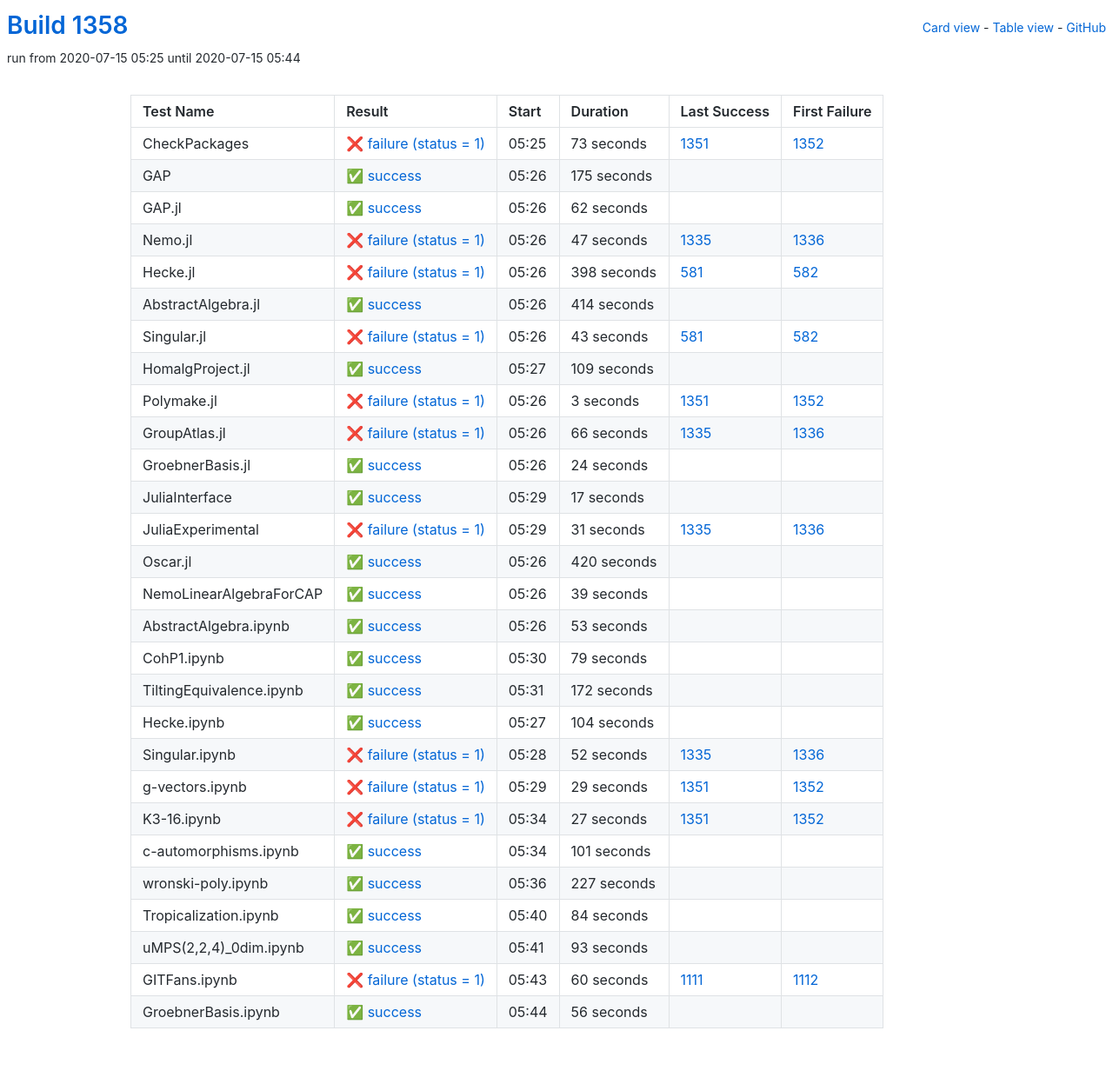
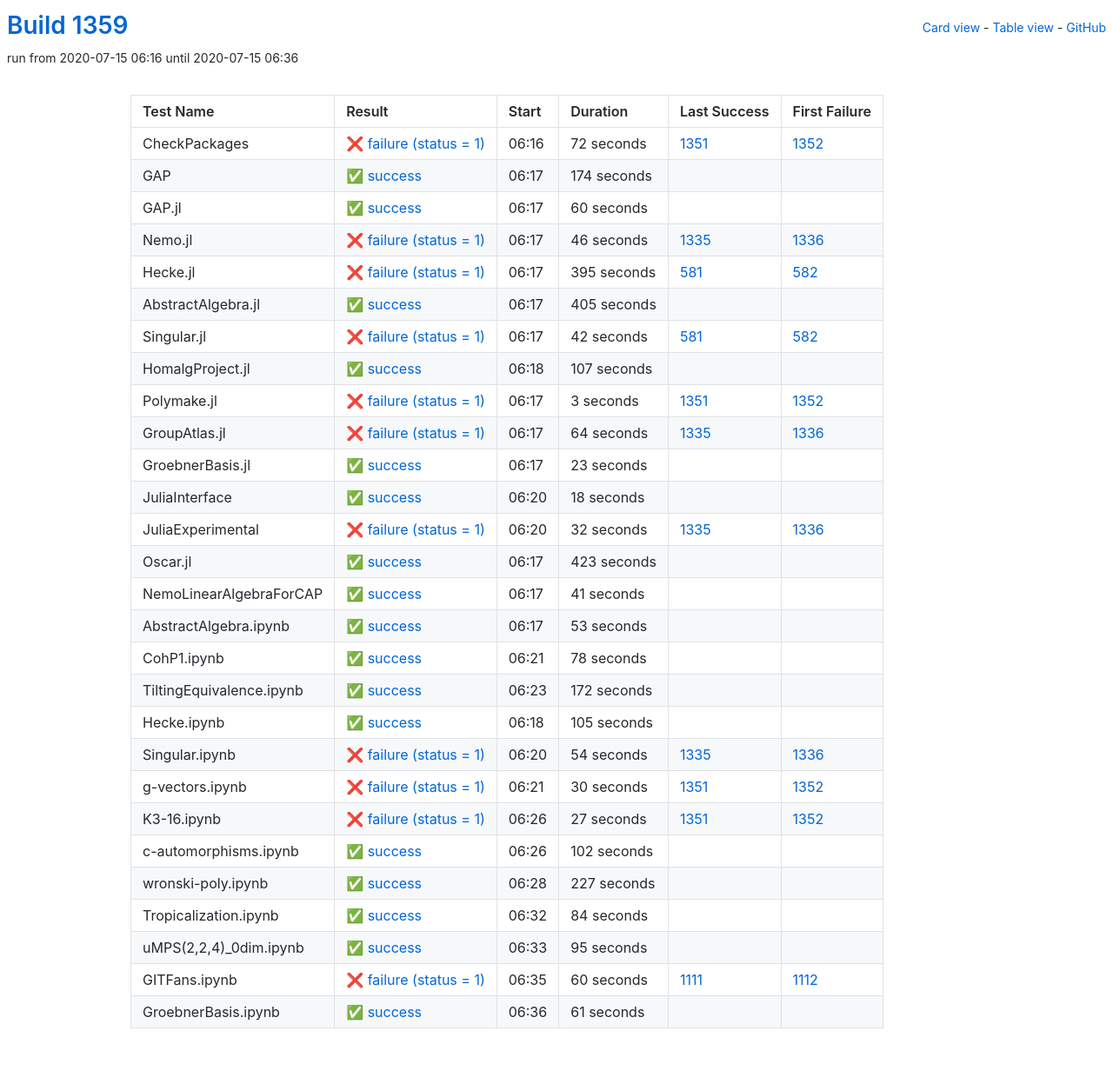
Before and after one commit to oscar-system/oscar-ci-status-1.4, a Jekyll site: the page built from table.html, in a window 1280 px wide. Shown: the whole page at 87% size. Built offline with Jekyll 4.4.1, drawn with Linux system fonts in a browser that asks for light colours.

Commit message:
Build #1359

```diff
--- a/_data/ci.yml
+++ b/_data/ci.yml
@@ -1,6 +1,6 @@
 ---
-build: 1358
-build_url: https://oscarci.mathematik.uni-kl.de/job/oscar-julia-1.4/1358/
+build: 1359
+build_url: https://oscarci.mathematik.uni-kl.de/job/oscar-julia-1.4/1359/
 job: oscar-julia-1.4
 organization: oscar-system
 repo: oscar-ci-status-1.4
@@ -8,104 +8,104 @@ repourl: https://github.com/oscar-system/oscar-ci-status-1.4
 tests:
 - name: CheckPackages
   id: checkpackages
-  log: https://oscarci.mathematik.uni-kl.de/job/oscar-julia-1.4/1358/artifact/logs/build-1358/CheckPackages.log
-  start: 2020-07-15 05:25
+  log: https://oscarci.mathematik.uni-kl.de/job/oscar-julia-1.4/1359/artifact/logs/build-1359/CheckPackages.log
+  start: 2020-07-15 06:16
   success: false
   exitcode: 1
   status: failure
-  duration: 73
+  duration: 72
   last_success: 1351
   last_success_url: https://oscarci.mathematik.uni-kl.de/job/oscar-julia-1.4/1351/
   first_failure: 1352
   first_failure_url: https://oscarci.mathematik.uni-kl.de/job/oscar-julia-1.4/1352/
 - name: GAP
   id: gap
-  log: https://oscarci.mathematik.uni-kl.de/job/oscar-julia-1.4/1358/artifact/logs/build-1358/GAP.log
-  start: 2020-07-15 05:26
+  log: https://oscarci.mathematik.uni-kl.de/job/oscar-julia-1.4/1359/artifact/logs/build-1359/GAP.log
+  start: 2020-07-15 06:17
   success: true
   exitcode: 0
   status: success
-  duration: 175
+  duration: 174
   last_success: false
   last_success_url:
   first_failure: false
   first_failure_url:
 - name: GAP.jl
   id: gap-jl
-  log: https://oscarci.mathematik.uni-kl.de/job/oscar-julia-1.4/1358/artifact/logs/build-1358/GAP.jl.log
-  start: 2020-07-15 05:26
+  log: https://oscarci.mathematik.uni-kl.de/job/oscar-julia-1.4/1359/artifact/logs/build-1359/GAP.jl.log
+  start: 2020-07-15 06:17
   success: true
   exitcode: 0
   status: success
-  duration: 62
+  duration: 60
   last_success: false
   last_success_url:
   first_failure: false
   first_failure_url:
 - name: Nemo.jl
   id: nemo-jl
-  log: https://oscarci.mathematik.uni-kl.de/job/oscar-julia-1.4/1358/artifact/logs/build-1358/Nemo.jl.log
-  start: 2020-07-15 05:26
+  log: https://oscarci.mathematik.uni-kl.de/job/oscar-julia-1.4/1359/artifact/logs/build-1359/Nemo.jl.log
+  start: 2020-07-15 06:17
   success: false
   exitcode: 1
   status: failure
-  duration: 47
+  duration: 46
   last_success: 1335
   last_success_url: https://oscarci.mathematik.uni-kl.de/job/oscar-julia-1.4/1335/
   first_failure: 1336
   first_failure_url: https://oscarci.mathematik.uni-kl.de/job/oscar-julia-1.4/1336/
 - name: Hecke.jl
   id: hecke-jl
-  log: https://oscarci.mathematik.uni-kl.de/job/oscar-julia-1.4/1358/artifact/logs/build-1358/Hecke.jl.log
-  start: 2020-07-15 05:26
+  log: https://oscarci.mathematik.uni-kl.de/job/oscar-julia-1.4/1359/artifact/logs/build-1359/Hecke.jl.log
+  start: 2020-07-15 06:17
   success: false
   exitcode: 1
   status: failure
-  duration: 398
+  duration: 395
   last_success: 581
   last_success_url: https://oscarci.mathematik.uni-kl.de/job/oscar-julia-1.4/581/
   first_failure: 582
   first_failure_url: https://oscarci.mathematik.uni-kl.de/job/oscar-julia-1.4/582/
 - name: AbstractAlgebra.jl
   id: abstractalgebra-jl
-  log: https://oscarci.mathematik.uni-kl.de/job/oscar-julia-1.4/1358/artifact/logs/build-1358/AbstractAlgebra.jl.log
-  start: 2020-07-15 05:26
+  log: https://oscarci.mathematik.uni-kl.de/job/oscar-julia-1.4/1359/artifact/logs/build-1359/AbstractAlgebra.jl.log
+  start: 2020-07-15 06:17
   success: true
   exitcode: 0
   status: success
-  duration: 414
+  duration: 405
   last_success: false
   last_success_url:
   first_failure: false
   first_failure_url:
 - name: Singular.jl
   id: singular-jl
-  log: https://oscarci.mathematik.uni-kl.de/job/oscar-julia-1.4/1358/artifact/logs/build-1358/Singular.jl.log
-  start: 2020-07-15 05:26
+  log: https://oscarci.mathematik.uni-kl.de/job/oscar-julia-1.4/1359/artifact/logs/build-1359/Singular.jl.log
+  start: 2020-07-15 06:17
   success: false
   exitcode: 1
   status: failure
-  duration: 43
+  duration: 42
   last_success: 581
   last_success_url: https://oscarci.mathematik.uni-kl.de/job/oscar-julia-1.4/581/
   first_failure: 582
   first_failure_url: https://oscarci.mathematik.uni-kl.de/job/oscar-julia-1.4/582/
 - name: HomalgProject.jl
   id: homalgproject-jl
-  log: https://oscarci.mathematik.uni-kl.de/job/oscar-julia-1.4/1358/artifact/logs/build-1358/HomalgProject.jl.log
-  start: 2020-07-15 05:27
+  log: https://oscarci.mathematik.uni-kl.de/job/oscar-julia-1.4/1359/artifact/logs/build-1359/HomalgProject.jl.log
+  start: 2020-07-15 06:18
   success: true
   exitcode: 0
   status: success
-  duration: 109
+  duration: 107
   last_success: false
   last_success_url:
   first_failure: false
   first_failure_url:
 - name: Polymake.jl
   id: polymake-jl
-  log: https://oscarci.mathematik.uni-kl.de/job/oscar-julia-1.4/1358/artifact/logs/build-1358/Polymake.jl.log
-  start: 2020-07-15 05:26
+  log: https://oscarci.mathematik.uni-kl.de/job/oscar-julia-1.4/1359/artifact/logs/build-1359/Polymake.jl.log
+  start: 2020-07-15 06:17
   success: false
   exitcode: 1
   status: failure
@@ -116,80 +116,80 @@ tests:
   first_failure_url: https://oscarci.mathematik.uni-kl.de/job/oscar-julia-1.4/1352/
 - name: GroupAtlas.jl
   id: groupatlas-jl
-  log: https://oscarci.mathematik.uni-kl.de/job/oscar-julia-1.4/1358/artifact/logs/build-1358/GroupAtlas.jl.log
-  start: 2020-07-15 05:26
+  log: https://oscarci.mathematik.uni-kl.de/job/oscar-julia-1.4/1359/artifact/logs/build-1359/GroupAtlas.jl.log
+  start: 2020-07-15 06:17
   success: false
   exitcode: 1
   status: failure
-  duration: 66
+  duration: 64
   last_success: 1335
   last_success_url: https://oscarci.mathematik.uni-kl.de/job/oscar-julia-1.4/1335/
   first_failure: 1336
   first_failure_url: https://oscarci.mathematik.uni-kl.de/job/oscar-julia-1.4/1336/
 - name: GroebnerBasis.jl
   id: groebnerbasis-jl
-  log: https://oscarci.mathematik.uni-kl.de/job/oscar-julia-1.4/1358/artifact/logs/build-1358/GroebnerBasis.jl.log
-  start: 2020-07-15 05:26
+  log: https://oscarci.mathematik.uni-kl.de/job/oscar-julia-1.4/1359/artifact/logs/build-1359/GroebnerBasis.jl.log
+  start: 2020-07-15 06:17
   success: true
   exitcode: 0
   status: success
-  duration: 24
+  duration: 23
   last_success: false
   last_success_url:
   first_failure: false
   first_failure_url:
 - name: JuliaInterface
   id: juliainterface
-  log: https://oscarci.mathematik.uni-kl.de/job/oscar-julia-1.4/1358/artifact/logs/build-1358/JuliaInterface.log
-  start: 2020-07-15 05:29
+  log: https://oscarci.mathematik.uni-kl.de/job/oscar-julia-1.4/1359/artifact/logs/build-1359/JuliaInterface.log
+  start: 2020-07-15 06:20
   success: true
   exitcode: 0
   status: success
-  duration: 17
+  duration: 18
   last_success: false
   last_success_url:
   first_failure: false
   first_failure_url:
 - name: JuliaExperimental
   id: juliaexperimental
-  log: https://oscarci.mathematik.uni-kl.de/job/oscar-julia-1.4/1358/artifact/logs/build-1358/JuliaExperimental.log
-  start: 2020-07-15 05:29
+  log: https://oscarci.mathematik.uni-kl.de/job/oscar-julia-1.4/1359/artifact/logs/build-1359/JuliaExperimental.log
+  start: 2020-07-15 06:20
   success: false
   exitcode: 1
   status: failure
-  duration: 31
+  duration: 32
   last_success: 1335
   last_success_url: https://oscarci.mathematik.uni-kl.de/job/oscar-julia-1.4/1335/
   first_failure: 1336
   first_failure_url: https://oscarci.mathematik.uni-kl.de/job/oscar-julia-1.4/1336/
 - name: Oscar.jl
   id: oscar-jl
-  log: https://oscarci.mathematik.uni-kl.de/job/oscar-julia-1.4/1358/artifact/logs/build-1358/Oscar.jl.log
-  start: 2020-07-15 05:26
+  log: https://oscarci.mathematik.uni-kl.de/job/oscar-julia-1.4/1359/artifact/logs/build-1359/Oscar.jl.log
+  start: 2020-07-15 06:17
   success: true
   exitcode: 0
   status: success
-  duration: 420
+  duration: 423
   last_success: false
   last_success_url:
   first_failure: false
   first_failure_url:
 - name: NemoLinearAlgebraForCAP
   id: nemolinearalgebraforcap
-  log: https://oscarci.mathematik.uni-kl.de/job/oscar-julia-1.4/1358/artifact/logs/build-1358/NemoLinearAlgebraForCAP.log
-  start: 2020-07-15 05:26
+  log: https://oscarci.mathematik.uni-kl.de/job/oscar-julia-1.4/1359/artifact/logs/build-1359/NemoLinearAlgebraForCAP.log
+  start: 2020-07-15 06:17
   success: true
   exitcode: 0
   status: success
-  duration: 39
+  duration: 41
   last_success: false
   last_success_url:
   first_failure: false
   first_failure_url:
 - name: AbstractAlgebra.ipynb
   id: abstractalgebra-ipynb
-  log: https://oscarci.mathematik.uni-kl.de/job/oscar-julia-1.4/1358/artifact/logs/build-1358/AbstractAlgebra.ipynb.log
-  start: 2020-07-15 05:26
+  log: https://oscarci.mathematik.uni-kl.de/job/oscar-julia-1.4/1359/artifact/logs/build-1359/AbstractAlgebra.ipynb.log
+  start: 2020-07-15 06:17
   success: true
   exitcode: 0
   status: success
@@ -200,20 +200,20 @@ tests:
   first_failure_url:
 - name: CohP1.ipynb
   id: cohp1-ipynb
-  log: https://oscarci.mathematik.uni-kl.de/job/oscar-julia-1.4/1358/artifact/logs/build-1358/CohP1.ipynb.log
-  start: 2020-07-15 05:30
+  log: https://oscarci.mathematik.uni-kl.de/job/oscar-julia-1.4/1359/artifact/logs/build-1359/CohP1.ipynb.log
+  start: 2020-07-15 06:21
   success: true
   exitcode: 0
   status: success
-  duration: 79
+  duration: 78
   last_success: false
   last_success_url:
   first_failure: false
   first_failure_url:
 - name: TiltingEquivalence.ipynb
   id: tiltingequivalence-ipynb
-  log: https://oscarci.mathematik.uni-kl.de/job/oscar-julia-1.4/1358/artifact/logs/build-1358/TiltingEquivalence.ipynb.log
-  start: 2020-07-15 05:31
+  log: https://oscarci.mathematik.uni-kl.de/job/oscar-julia-1.4/1359/artifact/logs/build-1359/TiltingEquivalence.ipynb.log
+  start: 2020-07-15 06:23
   success: true
   exitcode: 0
   status: success
@@ -224,44 +224,44 @@ tests:
   first_failure_url:
 - name: Hecke.ipynb
   id: hecke-ipynb
-  log: https://oscarci.mathematik.uni-kl.de/job/oscar-julia-1.4/1358/artifact/logs/build-1358/Hecke.ipynb.log
-  start: 2020-07-15 05:27
+  log: https://oscarci.mathematik.uni-kl.de/job/oscar-julia-1.4/1359/artifact/logs/build-1359/Hecke.ipynb.log
+  start: 2020-07-15 06:18
   success: true
   exitcode: 0
   status: success
-  duration: 104
+  duration: 105
   last_success: false
   last_success_url:
   first_failure: false
   first_failure_url:
 - name: Singular.ipynb
   id: singular-ipynb
-  log: https://oscarci.mathematik.uni-kl.de/job/oscar-julia-1.4/1358/artifact/logs/build-1358/Singular.ipynb.log
-  start: 2020-07-15 05:28
+  log: https://oscarci.mathematik.uni-kl.de/job/oscar-julia-1.4/1359/artifact/logs/build-1359/Singular.ipynb.log
+  start: 2020-07-15 06:20
   success: false
   exitcode: 1
   status: failure
-  duration: 52
+  duration: 54
   last_success: 1335
   last_success_url: https://oscarci.mathematik.uni-kl.de/job/oscar-julia-1.4/1335/
   first_failure: 1336
   first_failure_url: https://oscarci.mathematik.uni-kl.de/job/oscar-julia-1.4/1336/
 - name: g-vectors.ipynb
   id: g-vectors-ipynb
-  log: https://oscarci.mathematik.uni-kl.de/job/oscar-julia-1.4/1358/artifact/logs/build-1358/g-vectors.ipynb.log
-  start: 2020-07-15 05:29
+  log: https://oscarci.mathematik.uni-kl.de/job/oscar-julia-1.4/1359/artifact/logs/build-1359/g-vectors.ipynb.log
+  start: 2020-07-15 06:21
   success: false
   exitcode: 1
   status: failure
-  duration: 29
+  duration: 30
   last_success: 1351
   last_success_url: https://oscarci.mathematik.uni-kl.de/job/oscar-julia-1.4/1351/
   first_failure: 1352
   first_failure_url: https://oscarci.mathematik.uni-kl.de/job/oscar-julia-1.4/1352/
 - name: K3-16.ipynb
   id: k3-16-ipynb
-  log: https://oscarci.mathematik.uni-kl.de/job/oscar-julia-1.4/1358/artifact/logs/build-1358/K3-16.ipynb.log
-  start: 2020-07-15 05:34
+  log: https://oscarci.mathematik.uni-kl.de/job/oscar-julia-1.4/1359/artifact/logs/build-1359/K3-16.ipynb.log
+  start: 2020-07-15 06:26
   success: false
   exitcode: 1
   status: failure
@@ -272,20 +272,20 @@ tests:
   first_failure_url: https://oscarci.mathematik.uni-kl.de/job/oscar-julia-1.4/1352/
 - name: c-automorphisms.ipynb
   id: c-automorphisms-ipynb
-  log: https://oscarci.mathematik.uni-kl.de/job/oscar-julia-1.4/1358/artifact/logs/build-1358/c-automorphisms.ipynb.log
-  start: 2020-07-15 05:34
+  log: https://oscarci.mathematik.uni-kl.de/job/oscar-julia-1.4/1359/artifact/logs/build-1359/c-automorphisms.ipynb.log
+  start: 2020-07-15 06:26
   success: true
   exitcode: 0
   status: success
-  duration: 101
+  duration: 102
   last_success: false
   last_success_url:
   first_failure: false
   first_failure_url:
 - name: wronski-poly.ipynb
   id: wronski-poly-ipynb
-  log: https://oscarci.mathematik.uni-kl.de/job/oscar-julia-1.4/1358/artifact/logs/build-1358/wronski-poly.ipynb.log
-  start: 2020-07-15 05:36
+  log: https://oscarci.mathematik.uni-kl.de/job/oscar-julia-1.4/1359/artifact/logs/build-1359/wronski-poly.ipynb.log
+  start: 2020-07-15 06:28
   success: true
   exitcode: 0
   status: success
@@ -296,8 +296,8 @@ tests:
   first_failure_url:
 - name: Tropicalization.ipynb
   id: tropicalization-ipynb
-  log: https://oscarci.mathematik.uni-kl.de/job/oscar-julia-1.4/1358/artifact/logs/build-1358/Tropicalization.ipynb.log
-  start: 2020-07-15 05:40
+  log: https://oscarci.mathematik.uni-kl.de/job/oscar-julia-1.4/1359/artifact/logs/build-1359/Tropicalization.ipynb.log
+  start: 2020-07-15 06:32
   success: true
   exitcode: 0
   status: success
@@ -308,20 +308,20 @@ tests:
   first_failure_url:
 - name: uMPS(2,2,4)_0dim.ipynb
   id: umps-2-2-4-0dim-ipynb
-  log: https://oscarci.mathematik.uni-kl.de/job/oscar-julia-1.4/1358/artifact/logs/build-1358/uMPS-2-2-4-_0dim.ipynb.log
-  start: 2020-07-15 05:41
+  log: https://oscarci.mathematik.uni-kl.de/job/oscar-julia-1.4/1359/artifact/logs/build-1359/uMPS-2-2-4-_0dim.ipynb.log
+  start: 2020-07-15 06:33
   success: true
   exitcode: 0
   status: success
-  duration: 93
+  duration: 95
   last_success: false
   last_success_url:
   first_failure: false
   first_failure_url:
 - name: GITFans.ipynb
   id: gitfans-ipynb
-  log: https://oscarci.mathematik.uni-kl.de/job/oscar-julia-1.4/1358/artifact/logs/build-1358/GITFans.ipynb.log
-  start: 2020-07-15 05:43
+  log: https://oscarci.mathematik.uni-kl.de/job/oscar-julia-1.4/1359/artifact/logs/build-1359/GITFans.ipynb.log
+  start: 2020-07-15 06:35
   success: false
   exitcode: 1
   status: failure
@@ -332,12 +332,12 @@ tests:
   first_failure_url: https://oscarci.mathematik.uni-kl.de/job/oscar-julia-1.4/1112/
 - name: GroebnerBasis.ipynb
   id: groebnerbasis-ipynb
-  log: https://oscarci.mathematik.uni-kl.de/job/oscar-julia-1.4/1358/artifact/logs/build-1358/GroebnerBasis.ipynb.log
-  start: 2020-07-15 05:44
+  log: https://oscarci.mathematik.uni-kl.de/job/oscar-julia-1.4/1359/artifact/logs/build-1359/GroebnerBasis.ipynb.log
+  start: 2020-07-15 06:36
   success: true
   exitcode: 0
   status: success
-  duration: 56
+  duration: 61
   last_success: false
   last_success_url:
   first_failure: false
```
Also changed, not shown: README.md.
